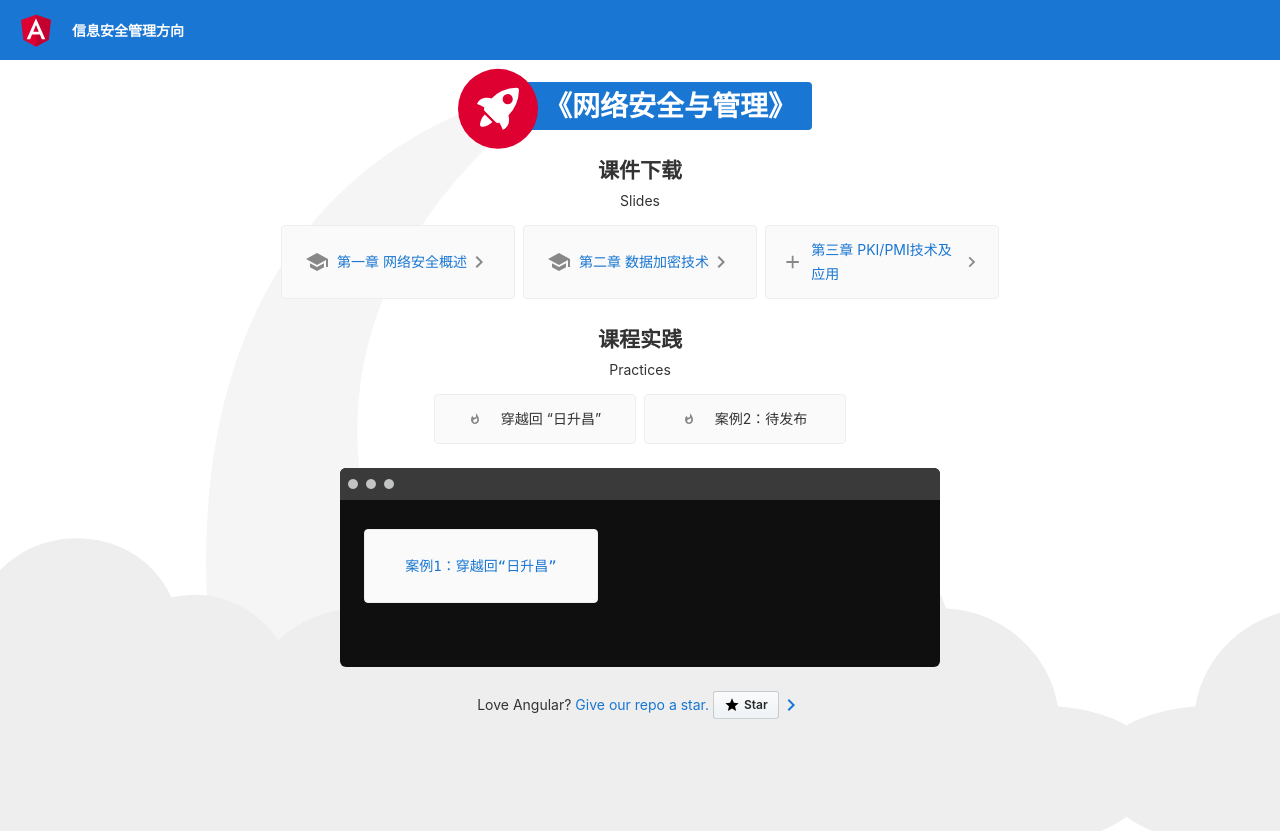
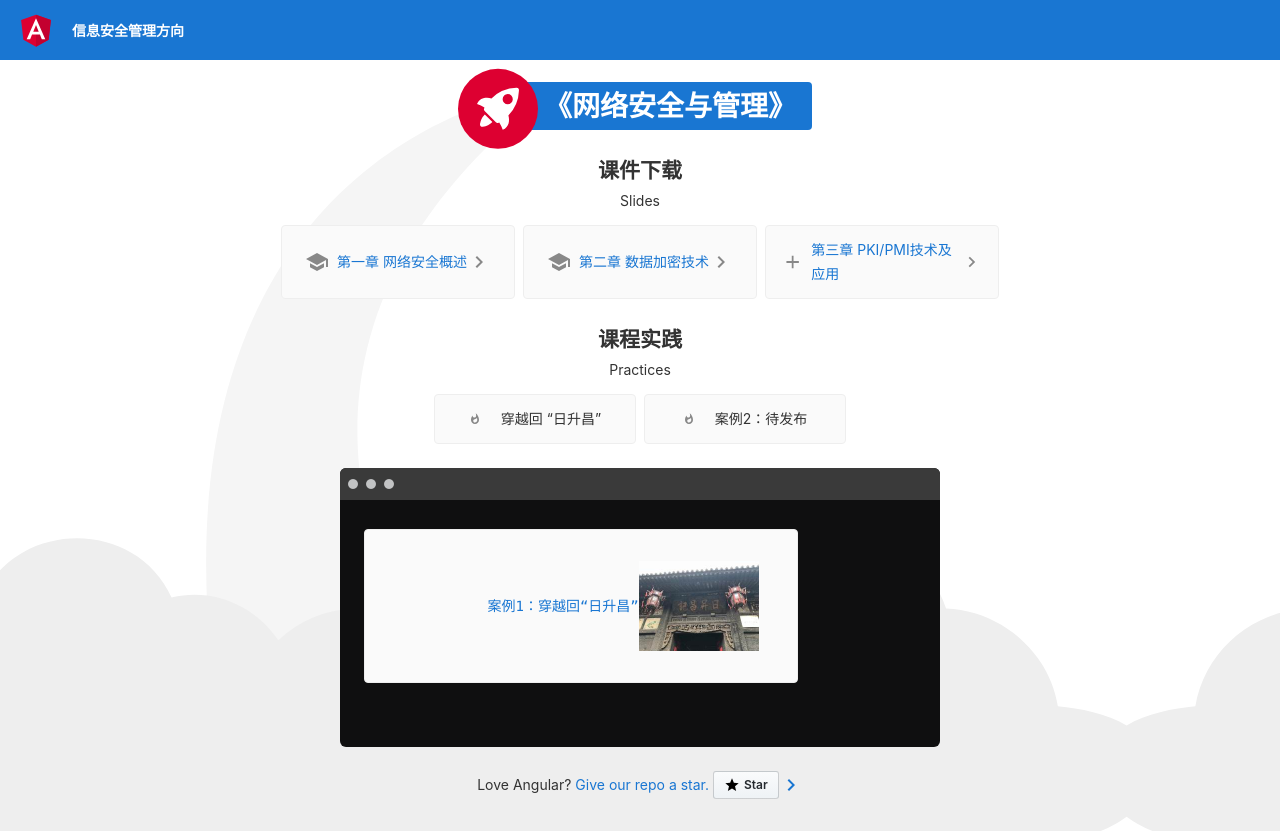
Before and after one commit to walkman617/my-angular-nsm, an Angular app: page / in a window 1280 px wide. Before the commit the page ends 800 px from the top, so only its background shows below. Built offline with nearby package versions, Linux system fonts and the light colour scheme.

Commit message:
Update app.component.html

```diff
--- a/src/app/app.component.html
+++ b/src/app/app.component.html
@@ -93,6 +93,22 @@
     flex-wrap: wrap;
     justify-content: center;
     margin-top: 16px;
+  }
+
+  .card-large {
+    border-radius: 4px;
+    border: 1px solid #eee;
+    background-color: #fafafa;
+    height: 120px;
+    width: 400px;
+    margin: 0 8px 16px;
+    padding: 16px;
+    display: flex;
+    flex-direction: row;
+    justify-content: center;
+    align-items: center;
+    transition: all 0.2s ease-in-out;
+    line-height: 24px;
   }
 
   .card {
@@ -395,7 +411,10 @@
   <!-- Terminal -->
   <div class="terminal" [ngSwitch]="selection.value">
       <pre *ngSwitchDefault>
-        <a class="card" target="_blank" rel="noopener" href="https://docs.qq.com/form/page/DYnlvUGNjY2NKcGlY">案例1：穿越回“日升昌”</a>
+        <a class="card-large" target="_blank" rel="noopener" href="https://docs.qq.com/form/page/DYnlvUGNjY2NKcGlY">
+          案例1：穿越回“日升昌”
+          <img height="90" src="../assets/rishengchang.jpeg" />
+        </a>
       </pre>
       <pre *ngSwitchCase="'material'">
         <a class="card" rel="noopener" href="#">案例2：待发布</a>
```
